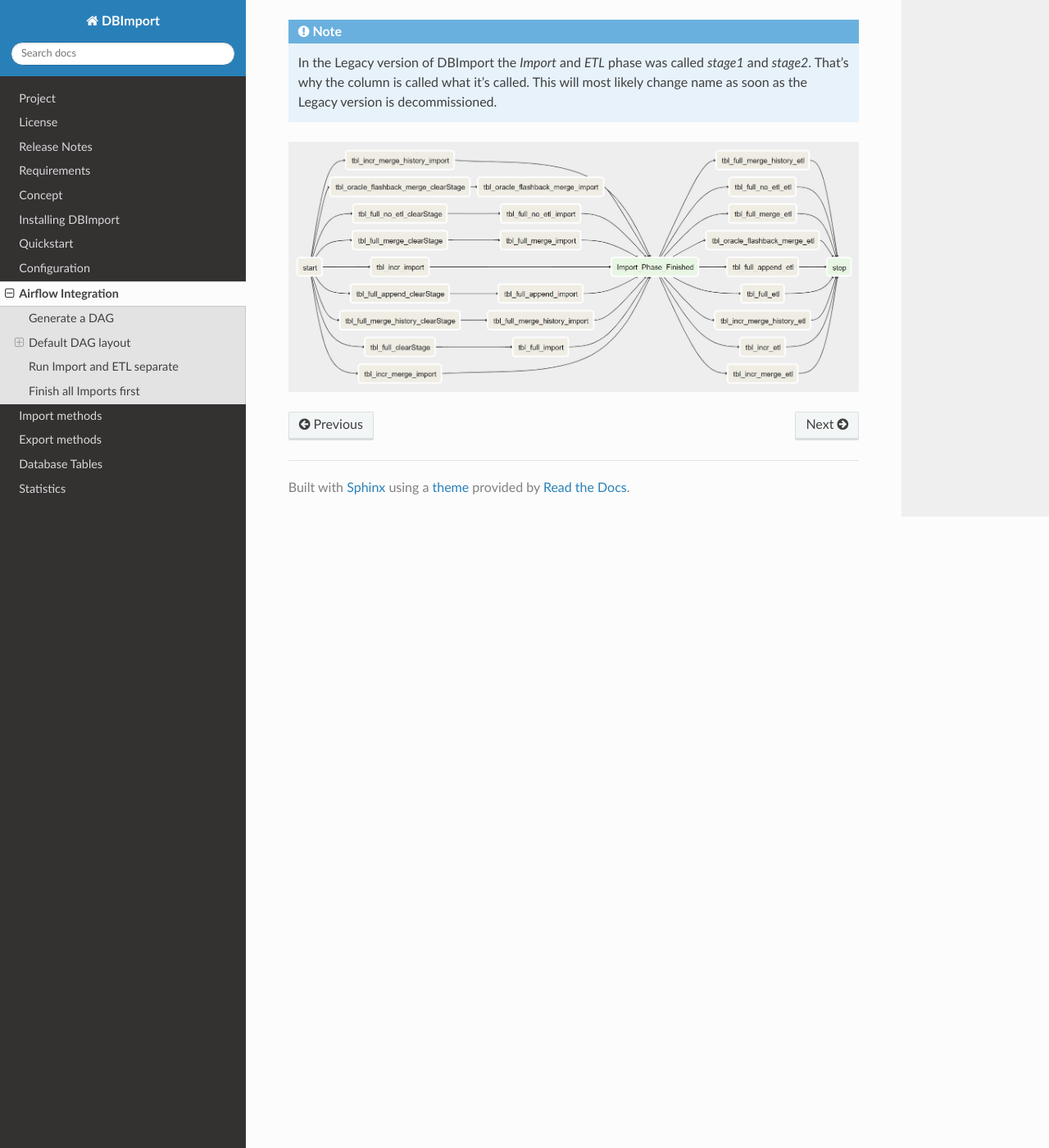
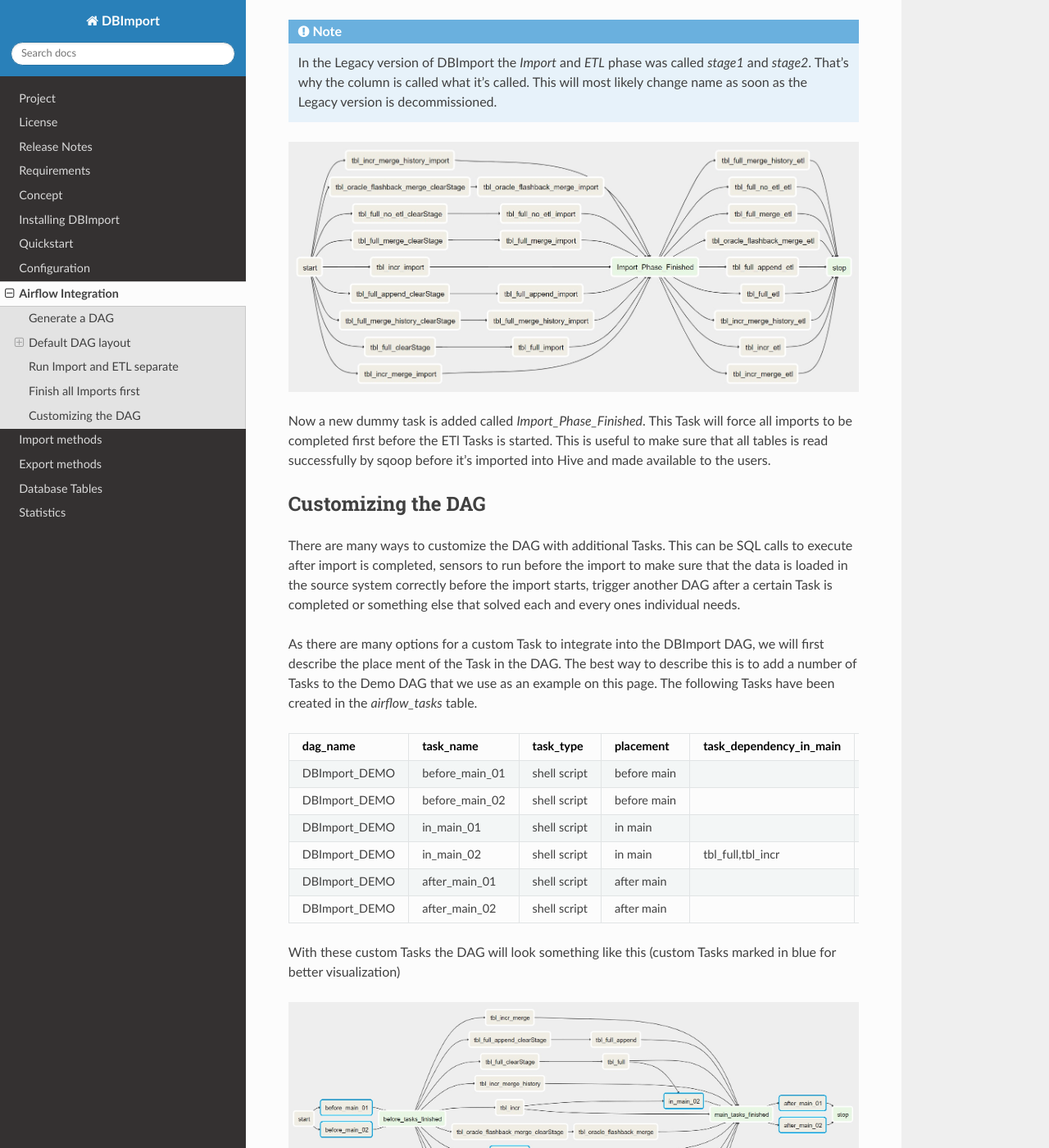
Before and after one commit to Middlecon/DBImport, a Sphinx documentation site: the page built from docs/airflow.rst, in a window 1280 px wide and 1400 px high, scrolled down 3277 px. Shown: the whole window at 82% size. Built offline with Sphinx 7.4.7 and the Read the Docs theme 2.0.0, drawn with Linux system fonts in a browser that asks for light colours.

Commit message:
Documentation update

```diff
--- a/docs/airflow.rst
+++ b/docs/airflow.rst
@@ -75,3 +75,32 @@
 .. note:: In the Legacy version of DBImport the *Import* and *ETL* phase was called *stage1* and *stage2*. That's why the column is called what it's called. This will most likely change name as soon as the Legacy version is decommissioned.
 
 .. image:: img/airflow_finish_import_first.jpg
+
+Now a new dummy task is added called *Import_Phase_Finished*. This Task will force all imports to be completed first before the ETl Tasks is started. This is useful to make sure that all tables is read successfully by sqoop before it's imported into Hive and made available to the users.
+
+Customizing the DAG
+-------------------
+
+There are many ways to customize the DAG with additional Tasks. This can be SQL calls to execute after import is completed, sensors to run before the import to make sure that the data is loaded in the source system correctly before the import starts, trigger another DAG after a certain Task is completed or something else that solved each and every ones individual needs.
+
+As there are many options for a custom Task to integrate into the DBImport DAG, we will first describe the place ment of the Task in the DAG. The best way to describe this is to add a number of Tasks to the Demo DAG that we use as an example on this page. The following Tasks have been created in the *airflow_tasks* table.
+
++---------------+-----------------+--------------+-------------+-------------------------+-------------------+
+| dag_name      | task_name       | task_type    | placement   | task_dependency_in_main | task_config       |
++===============+=================+==============+=============+=========================+===================+
+| DBImport_DEMO | before_main_01  | shell script | before main |                         | /usr/bin/sleep 1  |
++---------------+-----------------+--------------+-------------+-------------------------+-------------------+
+| DBImport_DEMO | before_main_02  | shell script | before main |                         | /usr/bin/sleep 1  |
++---------------+-----------------+--------------+-------------+-------------------------+-------------------+
+| DBImport_DEMO | in_main_01      | shell script | in main     |                         | /usr/bin/sleep 1  |
++---------------+-----------------+--------------+-------------+-------------------------+-------------------+
+| DBImport_DEMO | in_main_02      | shell script | in main     | tbl_full,tbl_incr       | /usr/bin/sleep 1  |
++---------------+-----------------+--------------+-------------+-------------------------+-------------------+
+| DBImport_DEMO | after_main_01   | shell script | after main  |                         | /usr/bin/sleep 1  |
++---------------+-----------------+--------------+-------------+-------------------------+-------------------+
+| DBImport_DEMO | after_main_02   | shell script | after main  |                         | /usr/bin/sleep 1  |
++---------------+-----------------+--------------+-------------+-------------------------+-------------------+
+
+With these custom Tasks the DAG will look something like this (custom Tasks marked in blue for better visualization)
+
+.. image:: img/airflow_with_custom_tasks_blue.jpg
```
Also changed, not shown: docs/project.rst (+6 -4 lines), docs/img/airflow_with_custom_tasks.jpg (added), docs/img/airflow_with_custom_tasks_blue.jpg (added).
